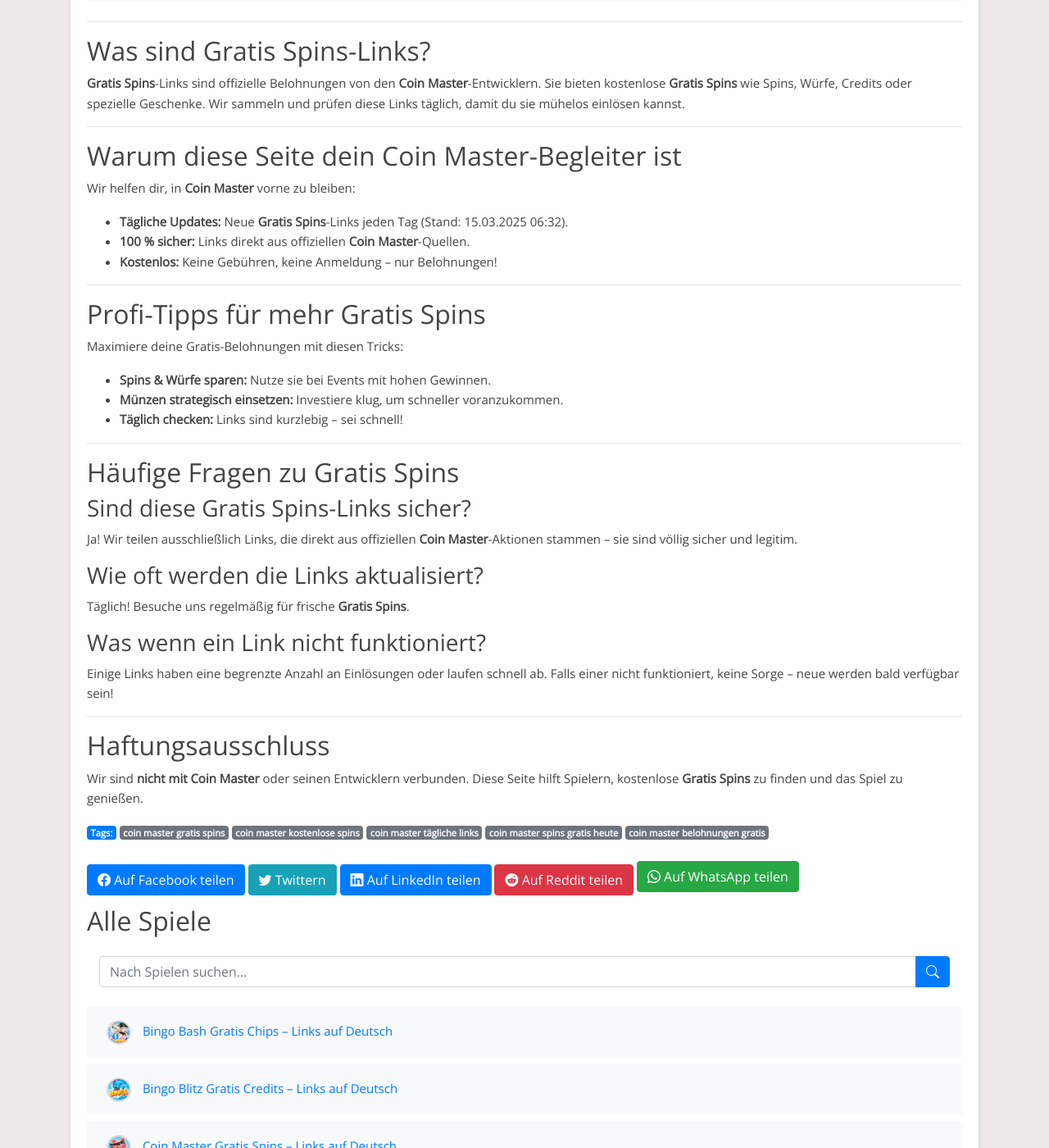
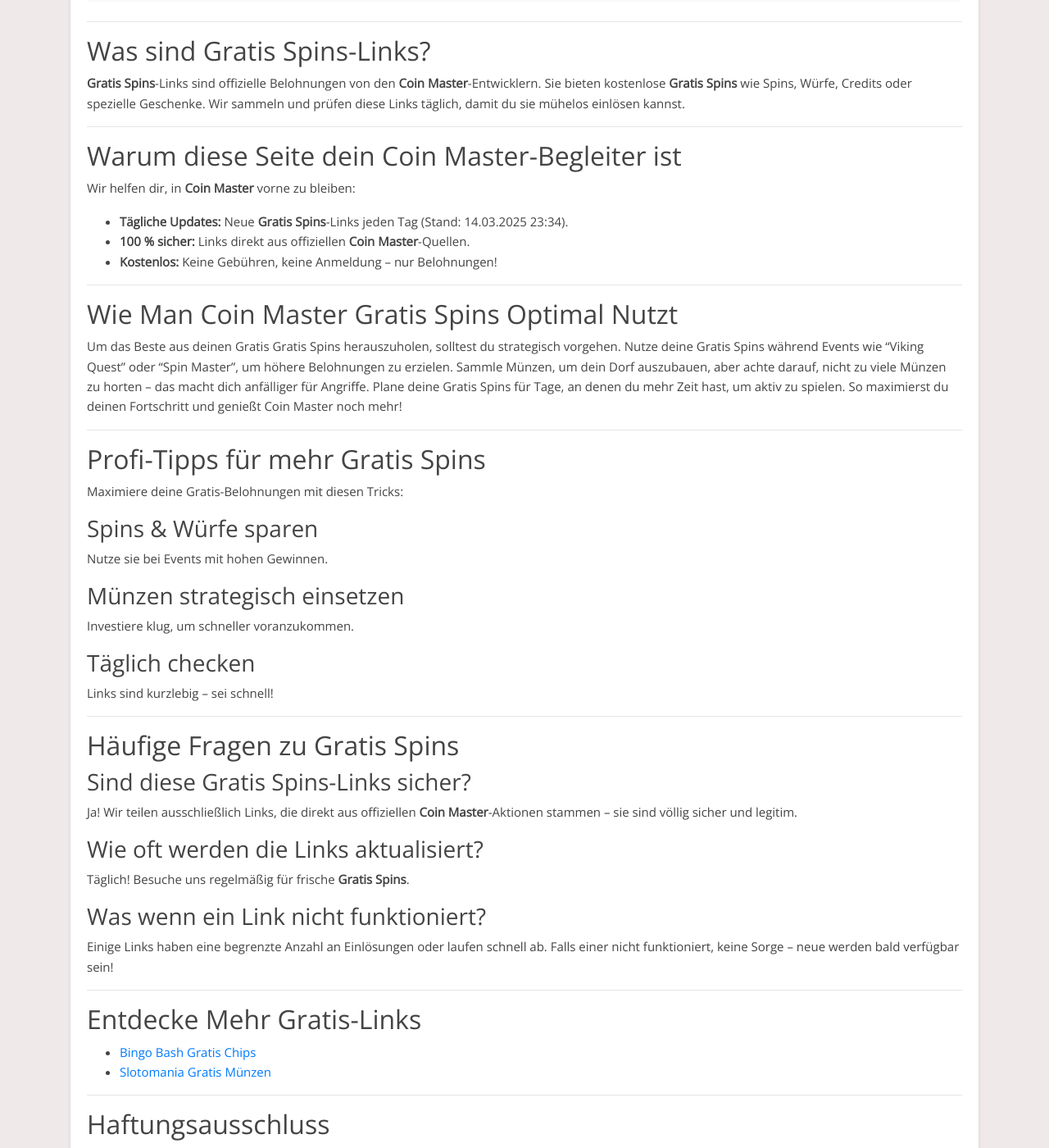
Before and after one commit to Prollad99/bs-de, a Jekyll site: the page built from _posts/2025-01-16-coin-master.md, in a window 1280 px wide and 1400 px high, scrolled down 7681 px. Shown: the whole window at 82% size. Built offline with Jekyll 4.4.1, drawn with Linux system fonts in a browser that asks for light colours; some of the changed text lies outside the part shown.

Commit message:
Update  links and content - 2025-03-15 06:34

```diff
--- a/_includes/coin-master_footer.html
+++ b/_includes/coin-master_footer.html
@@ -10,9 +10,15 @@
 
 Wir helfen dir, in **Coin Master** vorne zu bleiben:
 
-- **Tägliche Updates:** Neue **Gratis Spins**-Links jeden Tag (Stand: 15.03.2025 06:32).
+- **Tägliche Updates:** Neue **Gratis Spins**-Links jeden Tag (Stand: 14.03.2025 23:34).
 - **100 % sicher:** Links direkt aus offiziellen **Coin Master**-Quellen.
 - **Kostenlos:** Keine Gebühren, keine Anmeldung – nur Belohnungen!
+
+---
+
+## Wie Man Coin Master Gratis Spins Optimal Nutzt
+
+Um das Beste aus deinen Gratis Gratis Spins herauszuholen, solltest du strategisch vorgehen. Nutze deine Gratis Spins während Events wie "Viking Quest" oder "Spin Master", um höhere Belohnungen zu erzielen. Sammle Münzen, um dein Dorf auszubauen, aber achte darauf, nicht zu viele Münzen zu horten – das macht dich anfälliger für Angriffe. Plane deine Gratis Spins für Tage, an denen du mehr Zeit hast, um aktiv zu spielen. So maximierst du deinen Fortschritt und genießt Coin Master noch mehr!
 
 ---
 
@@ -20,9 +26,14 @@
 
 Maximiere deine Gratis-Belohnungen mit diesen Tricks:
 
-- **Spins & Würfe sparen:** Nutze sie bei Events mit hohen Gewinnen.
-- **Münzen strategisch einsetzen:** Investiere klug, um schneller voranzukommen.
-- **Täglich checken:** Links sind kurzlebig – sei schnell!
+### Spins & Würfe sparen
+Nutze sie bei Events mit hohen Gewinnen.
+
+### Münzen strategisch einsetzen
+Investiere klug, um schneller voranzukommen.
+
+### Täglich checken
+Links sind kurzlebig – sei schnell!
 
 ---
 
@@ -42,6 +53,13 @@
 
 ---
 
+## Entdecke Mehr Gratis-Links
+
+- [Bingo Bash Gratis Chips](/bingo-bash-gratis-chips/)
+- [Slotomania Gratis Münzen](/slotomania-gratis-muenzen/)
+
+---
+
 ## Haftungsausschluss
 
 Wir sind **nicht mit Coin Master** oder seinen Entwicklern verbunden. Diese Seite hilft Spielern, kostenlose **Gratis Spins** zu finden und das Spiel zu genießen.
--- a/_includes/coin-master_post.html
+++ b/_includes/coin-master_post.html
@@ -1,4 +1,4 @@
-# Coin Master Gratis Gratis Spins – Dein Täglicher Bonus
+# Tägliche Coin Master Gratis Gratis Spins – Jetzt Sammeln!
 
 Willkommen bei deiner Quelle für **Coin Master Gratis Gratis Spins**! Hier findest du täglich neue Links, um kostenlose Gratis Spins und Belohnungen zu sammeln – perfekt für deutsche Spieler.
 
```
